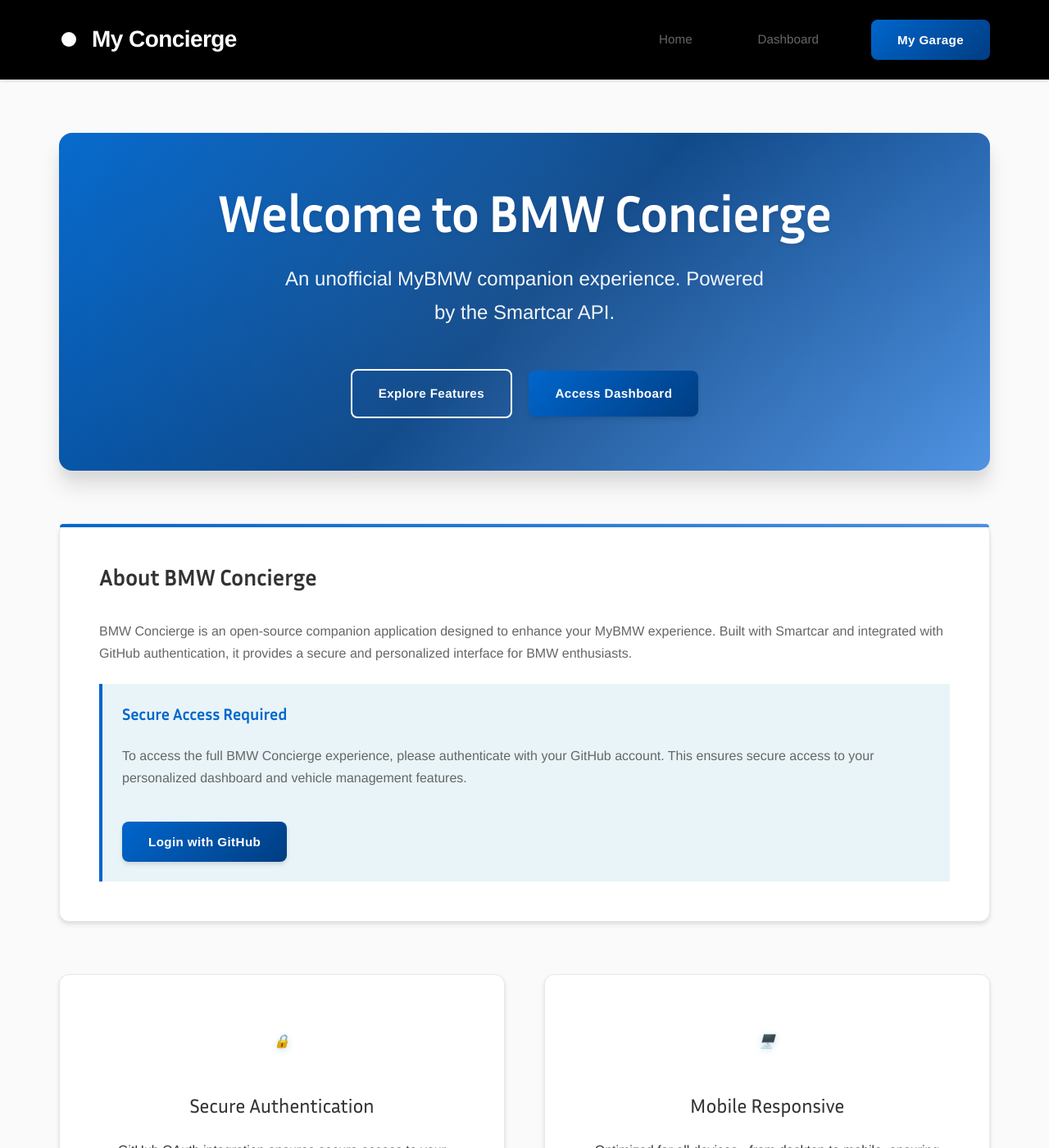
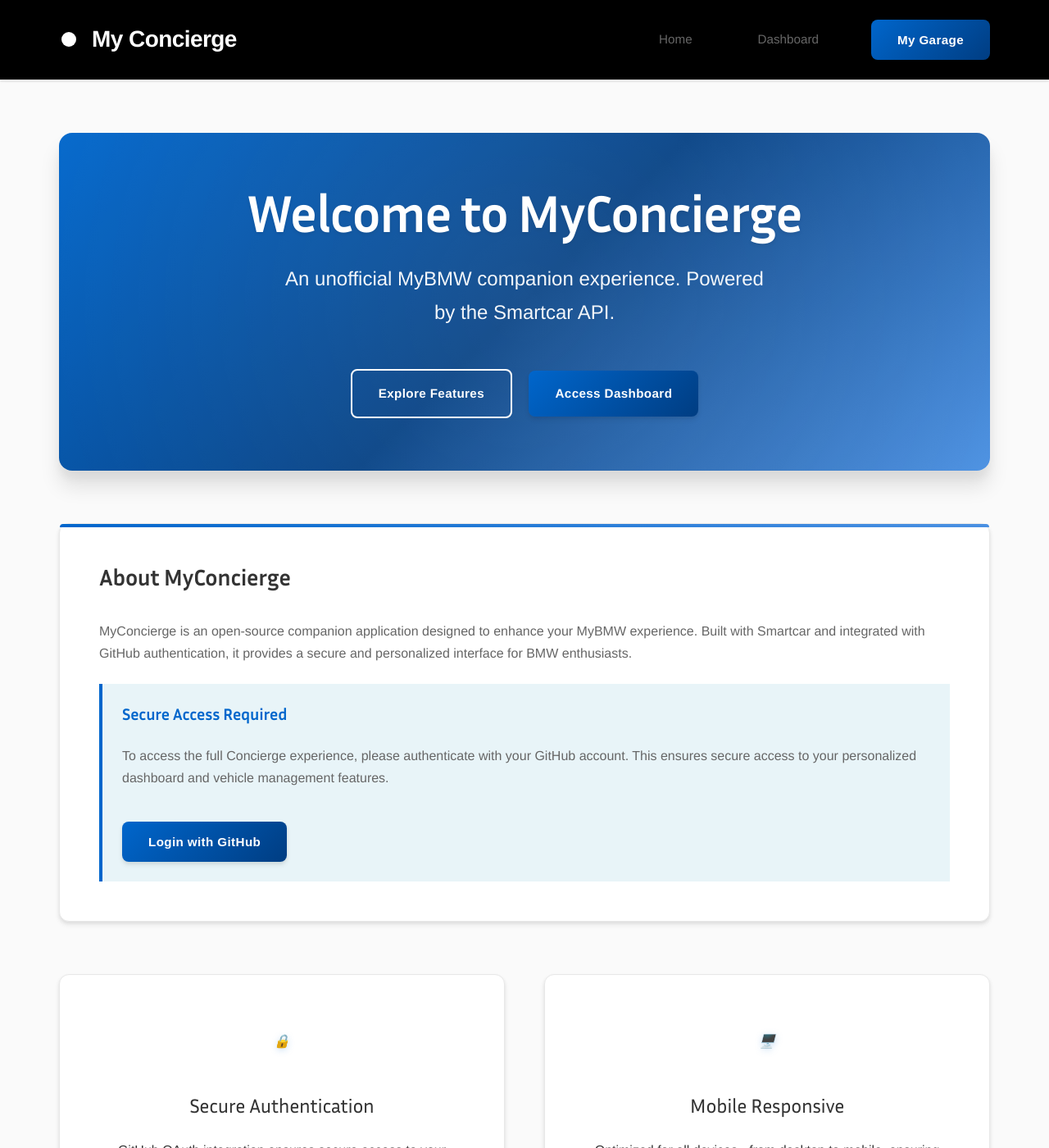
Before and after one commit to chatala1/BMW-Concierge, a Jekyll site: the page built from index.html, in a window 1280 px wide and 1400 px high. Shown: the whole window at 82% size. Built offline with Jekyll 4.4.1, drawn with Linux system fonts in a browser that asks for light colours.

Commit message:
Update index.html

```diff
--- a/index.html
+++ b/index.html
@@ -1,11 +1,11 @@
 ---
 layout: default
 title: "Home"
-description: "BMW Concierge - Your ultimate companion for the MyBMW experience"
+description: "MyConcierge - Your ultimate companion for the MyBMW experience"
 ---
 
 <div class="hero">
-    <h1>Welcome to BMW Concierge</h1>
+    <h1>Welcome to MyConcierge</h1>
     <p>An unofficial MyBMW companion experience. Powered by the Smartcar API.</p>
     <div style="margin-top: 2rem;">
         <a href="#features" class="btn btn-outline" style="margin-right: 1rem;">Explore Features</a>
@@ -14,13 +14,13 @@
 </div>
 
 <div class="card">
-    <h2>About BMW Concierge</h2>
-    <p>BMW Concierge is an open-source companion application designed to enhance your MyBMW experience. Built with Smartcar and integrated with GitHub authentication, it provides a secure and personalized interface for BMW enthusiasts.</p>
+    <h2>About MyConcierge</h2>
+    <p>MyConcierge is an open-source companion application designed to enhance your MyBMW experience. Built with Smartcar and integrated with GitHub authentication, it provides a secure and personalized interface for BMW enthusiasts.</p>
 
     <div class="auth-only">
         <div style="background: #e8f4f8; padding: 1.5rem; margin-top: 1.5rem; border-left: 4px solid var(--bmw-blue);">
             <h3>Secure Access Required</h3>
-            <p>To access the full BMW Concierge experience, please authenticate with your GitHub account. This ensures secure access to your personalized dashboard and vehicle management features.</p>
+            <p>To access the full Concierge experience, please authenticate with your GitHub account. This ensures secure access to your personalized dashboard and vehicle management features.</p>
             <button onclick="bmwAuth.login()" class="btn btn-primary" style="margin-top: 1rem;">
                 Login with GitHub
             </button>
@@ -30,7 +30,7 @@
     <div class="auth-required">
         <div style="background: #e8f5e8; padding: 1.5rem; margin-top: 1.5rem; border-left: 4px solid #28a745;">
             <h3>Welcome Back!</h3>
-            <p>You're successfully authenticated. Access your personalized BMW Concierge dashboard and explore all available features.</p>
+            <p>You're successfully authenticated. Access your personalized Concierge dashboard and explore all available features.</p>
             <a href="{{ '/protected.html' | relative_url }}" class="btn btn-primary" style="margin-top: 1rem;">
                 Go to Dashboard
             </a>
```
